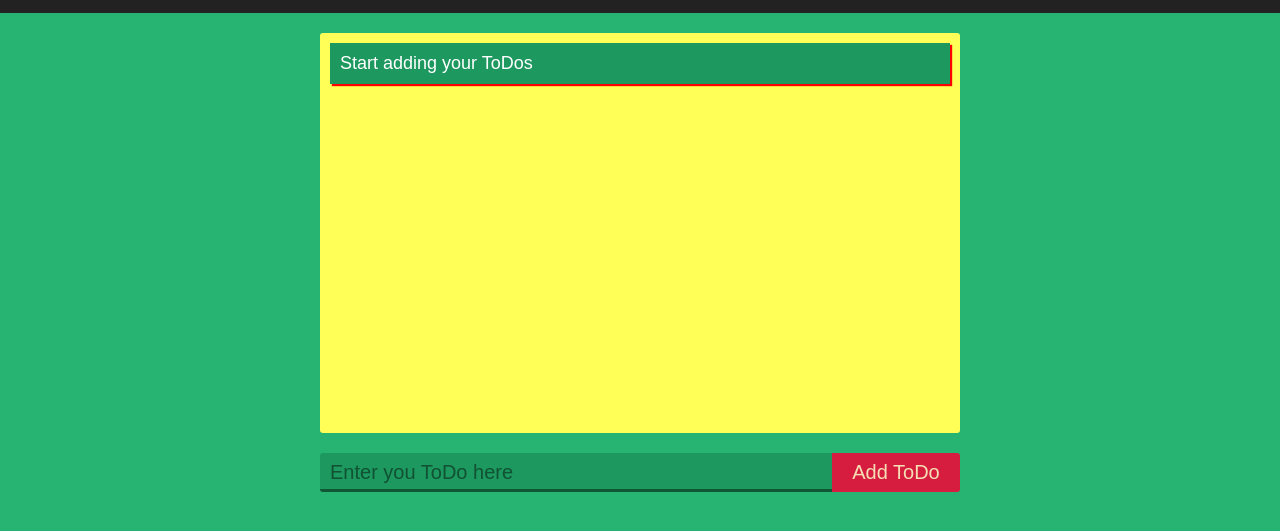
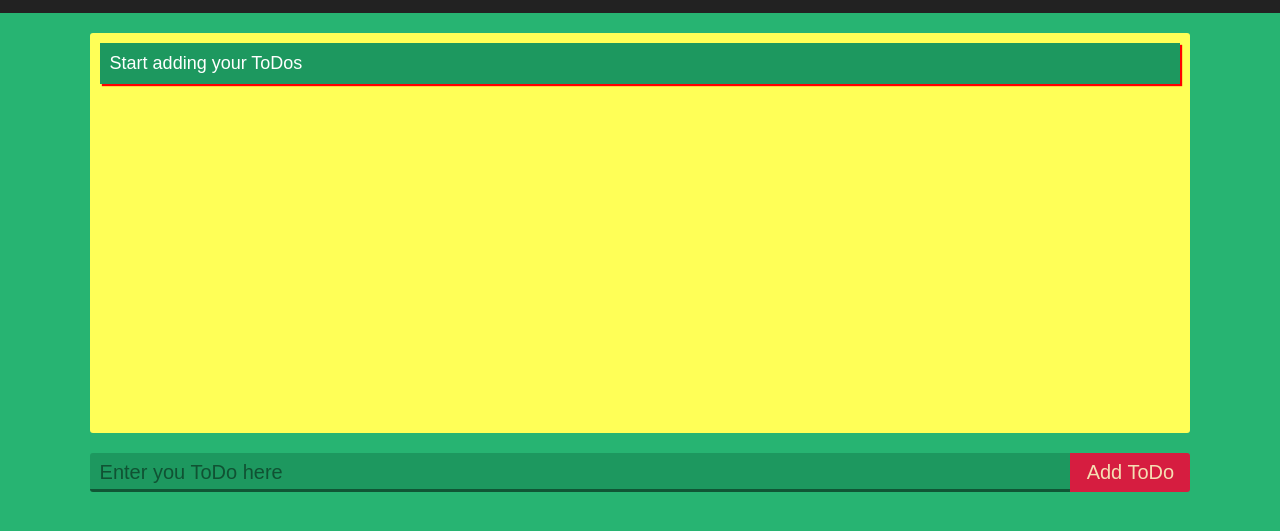
Before and after one commit to gowthamrajj/react-todo-app, a React app: page / in a window 1280 px wide. Shown: the part 57-588 px from the top of the page. Built offline with nearby package versions, Linux system fonts and the light colour scheme.

Commit message:
updated css refractored code

```diff
--- a/src/ToDo.css
+++ b/src/ToDo.css
@@ -17,7 +17,7 @@
 
 .input-block {
   margin: 20px auto 10px auto;
-  width: 50%;
+  width: 86vw;
 }
 
 .input-block > input {
@@ -25,7 +25,7 @@
 
   padding: 8px 10px 5px 10px;
   margin: 0px;
-  width: 80%;
+  width: calc(100% - 120px);
 
   border: 0px;
   border-bottom: 3px solid #105635;
@@ -53,7 +53,7 @@
   box-sizing: border-box;
 
   padding: 8px 10px;
-  width: 20%;
+  width: 120px;
   border: 0px;
   border-top-left-radius: 0px;
   border-top-right-radius: 3px;
--- a/src/ToDo.js
+++ b/src/ToDo.js
@@ -28,12 +28,11 @@ class ToDo extends Component {
           id: (new Date()).toJSON(),
           value: el.value
         });
+        el.value = '';
         return {
           todos : prevState.todos
         }
       });
-      // if not in settimeout, it executes before setState, and empty string gets added to todo
-      setTimeout(() => el.value = '', 0);
     }
   }
 
--- a/src/ToDoList.css
+++ b/src/ToDoList.css
@@ -4,14 +4,10 @@ ul {
   padding: 10px;
   margin: 0px auto;
   border-radius: 3px;
-  width: 50vw;
+  width: 86vw;
   min-height: 50vh;
 
   background-color: #ffff57;
-}
-
-ul > input[type="checkbox"] {
-    /*  */
 }
 
 li {
```
